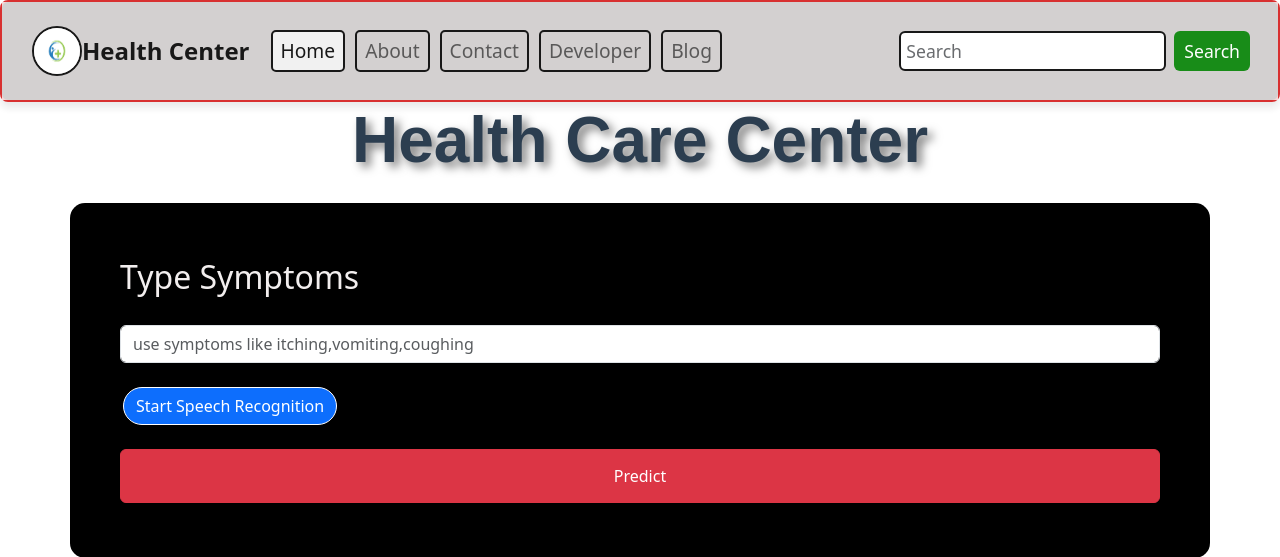
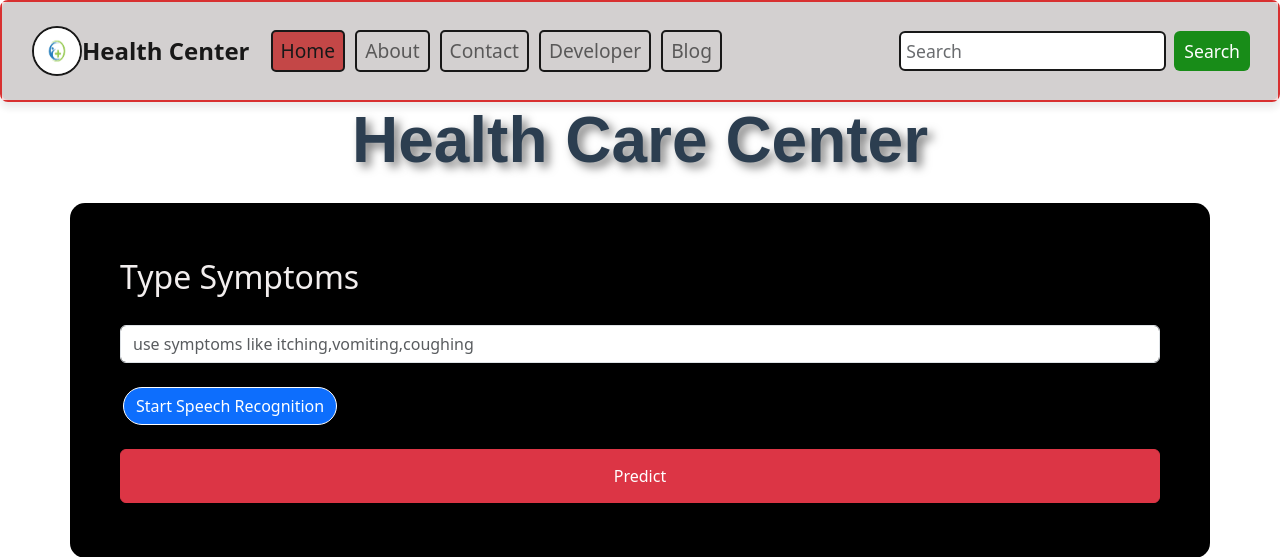
Before and after one commit to Future2005/Disease-Prediction, a Flask app: page / in a window 1280 px wide, with the pointer over the restyled element. Shown: the top 557 px of the page. Run offline with Flask 3, Linux system fonts and the light colour scheme; parts of the project's set-up code (start-up, migrations or seed data) failed here and were passed over.

Commit message:
color change

```diff
--- a/templates/index.html
+++ b/templates/index.html
@@ -70,7 +70,7 @@
 
 /* Hover effect to change the background when hovering */
     .nav-box:hover {
-            background-color: #f0f0f0; /* Light background on hover */
+            background-color: #be3434; /* Light background on hover */
         }
 
 /* Styles for the search box */
```
